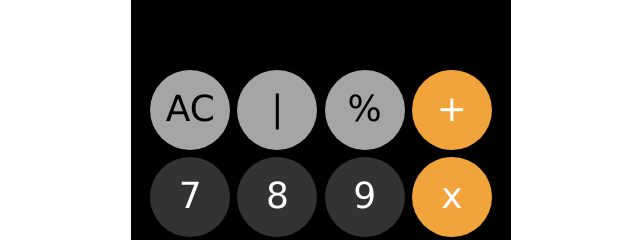
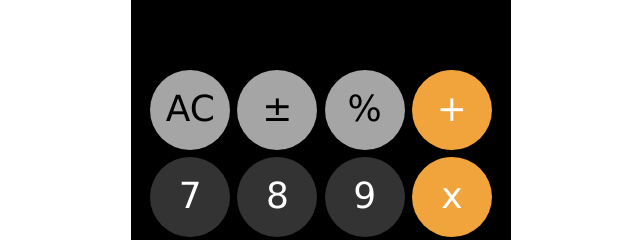
Before and after one commit to huseyinkarakullukcu/Project-05-Calculator-ios-HTML-Css, a plain HTML site: page index.html in a window 1280 px wide. Shown: the part 241-481 px from the top of the page, 319-959 px from the left. Drawn offline with Linux system fonts and the light colour scheme.

Commit message:
± added

```diff
--- a/index.html
+++ b/index.html
@@ -11,7 +11,7 @@
     <div class="container">
         <main>
             <div class="item gray">AC</div>
-            <div class="item gray">|</div>
+            <div class="item gray">±</div>
             <div class="item gray">%</div>
             <div class="item orange">+</div>
             <div class="item">7</div>
```
